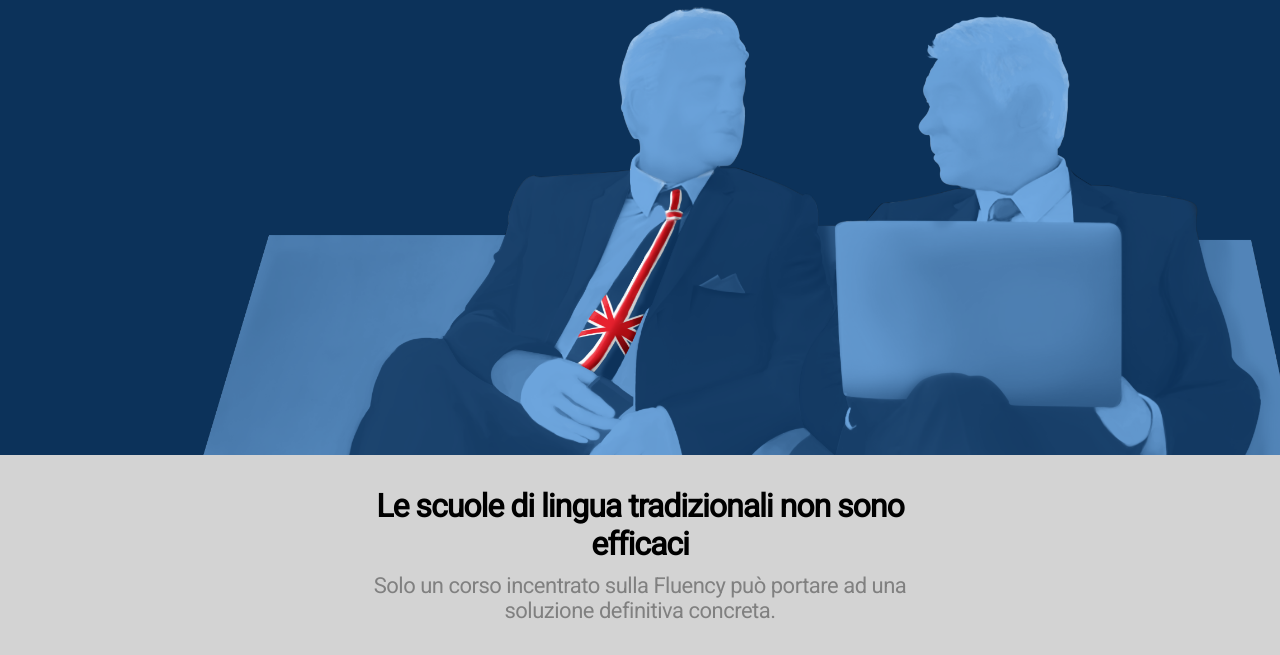
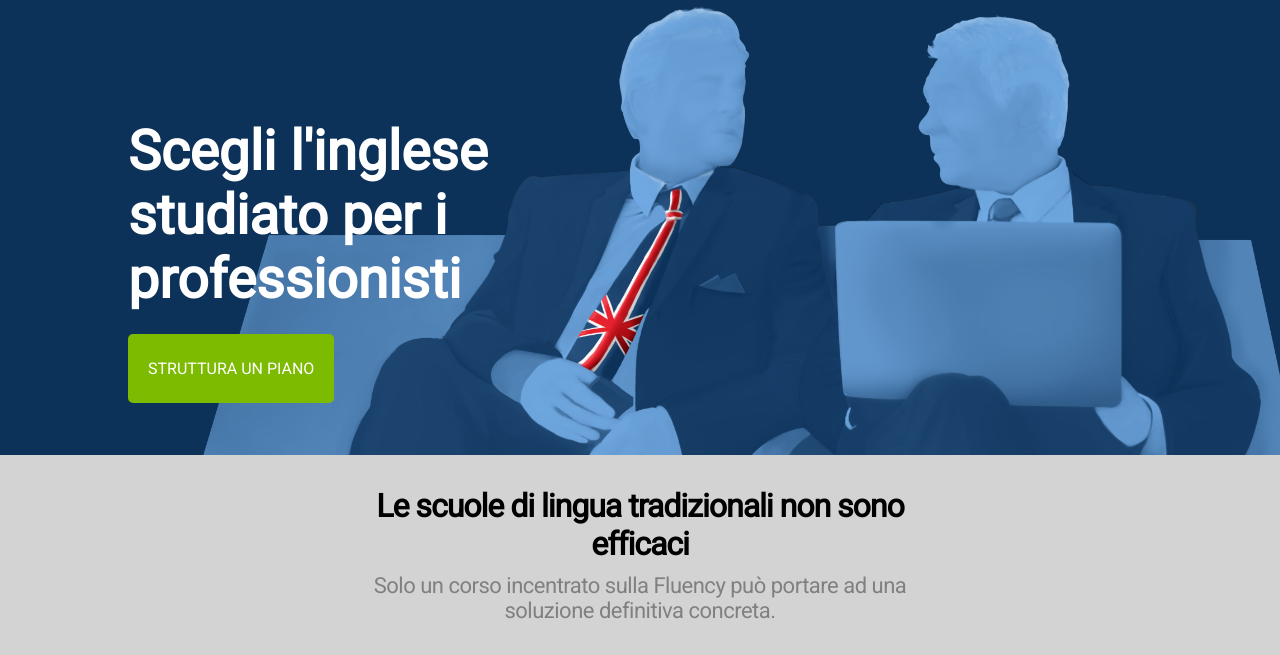
Before and after one commit to pmattiab/htmlcss-fluentify, a plain HTML site: page index.html in a window 1280 px wide. Shown: the part 145-800 px from the top of the page. Drawn offline with Linux system fonts and the light colour scheme.

Commit message:
finito header + cominciato main

```diff
--- a/css/style.css
+++ b/css/style.css
@@ -32,10 +32,16 @@ img {
     margin: 0 auto;
 }
 
-.green_button {
-    background-color: rgb(124, 187, 0);
+.button {
+    text-decoration: none;
+    text-transform: uppercase;
     padding: 10px;
     border-radius: 5px;
+}
+
+.green_bt {
+    color: white;
+    background-color: rgb(124, 187, 0);
 }
 
 .gray_text {
@@ -109,16 +115,33 @@ nav {
     border-radius: 5px;
 }
 
-/* MAIN */
 /* teaser */
 .teaser {
+    width: 45%;
+    margin-top: 10%;
+}
+
+header h1 {
+    color: white;
+    font-size: 55px;
+}
+
+.teaser .teaser_bt {
+    padding: 25px 20px;
+    display: inline-block;
+    margin-top: 5%;
+}
+
+/* MAIN */
+/* main banner */
+.main_banner {
     height: 200px;
     background-color: rgb(211, 211, 211);
     text-align: center;
     position: relative;
 }
 
-.teaser .title {
+.main_banner .title {
     padding: 20px;
 }
 
@@ -128,6 +151,6 @@ nav {
     letter-spacing: -1px;
 }
 
-.teaser p {
+.main_banner p {
     font-size: 22px;
 }
--- a/index.html
+++ b/index.html
@@ -42,13 +42,18 @@
                     <ul class="menu">
                         <li><a href="#">diventa un tutor</a></li>
                         <li><a class="login" href="#">login</a></li>
-                        <li><a class="green_button" href="#">struttura un piano</a></li>
+                        <li><a class="button green_bt" href="#">struttura un piano</a></li>
                     </ul>
                 </div>
                 <!-- fine menu destro -->
 
             </nav>
             <!-- fine nav -->
+
+            <div class="teaser">
+                <h1>Scegli l'inglese studiato per i professionisti</h1>
+                <a class="button green_bt teaser_bt" href="#">struttura un piano</a>
+            </div>
 
         </div>
         <!-- fine contenitore nav menu -->
@@ -59,18 +64,18 @@
     <!-- INIZIO MAIN -->
     <main>
 
-        <!-- inizio -->
-        <div class="teaser">
+        <!-- inizio banner del main -->
+        <div class="main_banner">
 
-            <!-- inizio -->
+            <!-- inizio titolo del main -->
             <div class="title centered">
                 <h2>Le scuole di lingua tradizionali non sono efficaci</h2>
                 <p class="gray_text">Solo un corso incentrato sulla Fluency può portare ad una soluzione definitiva concreta.</p>
             </div>
-            <!-- fine -->
+            <!-- fine titolo del main -->
 
         </div>
-        <!-- fine -->
+        <!-- fine banner del main -->
 
     </main>
     <!-- FINE MAIN -->
```
